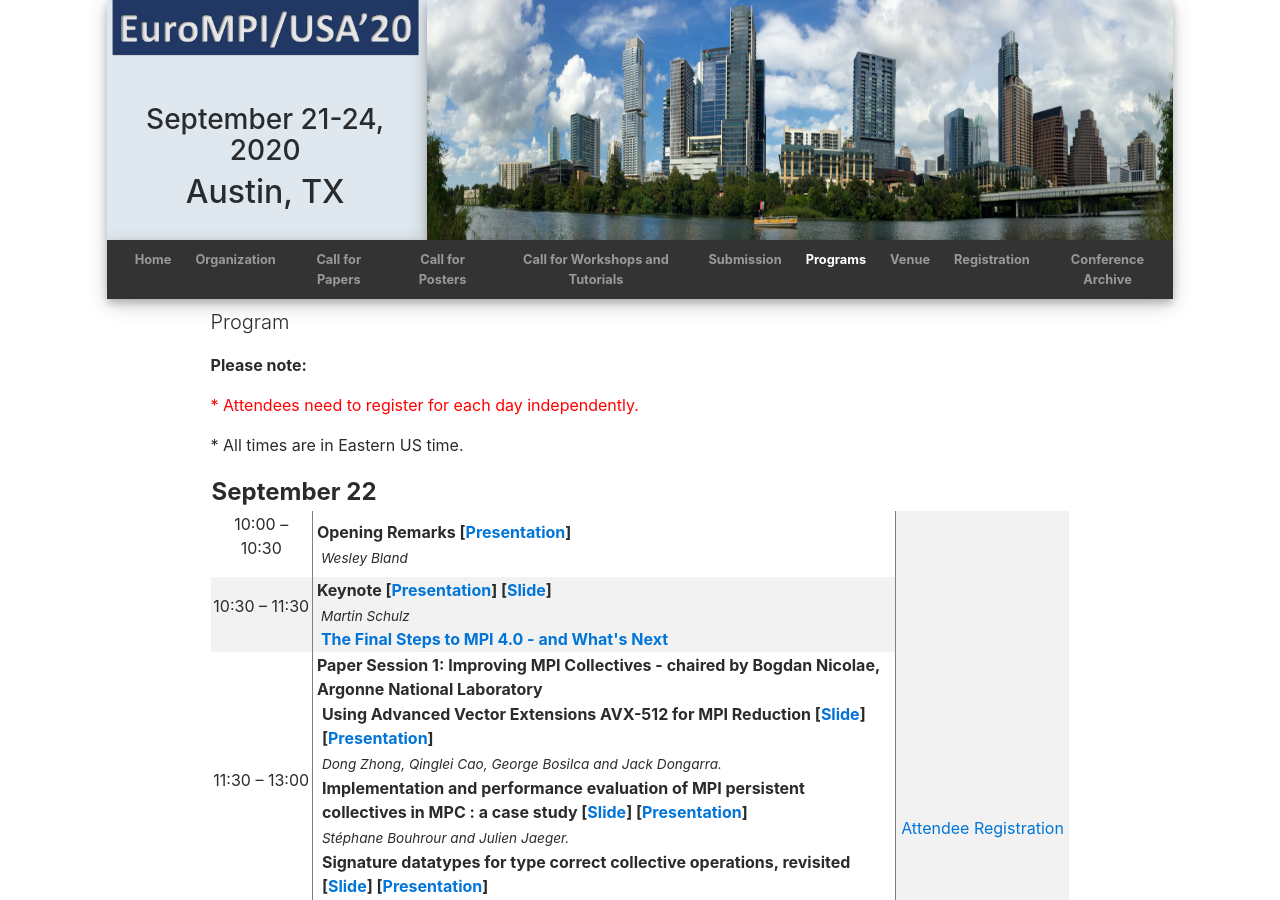
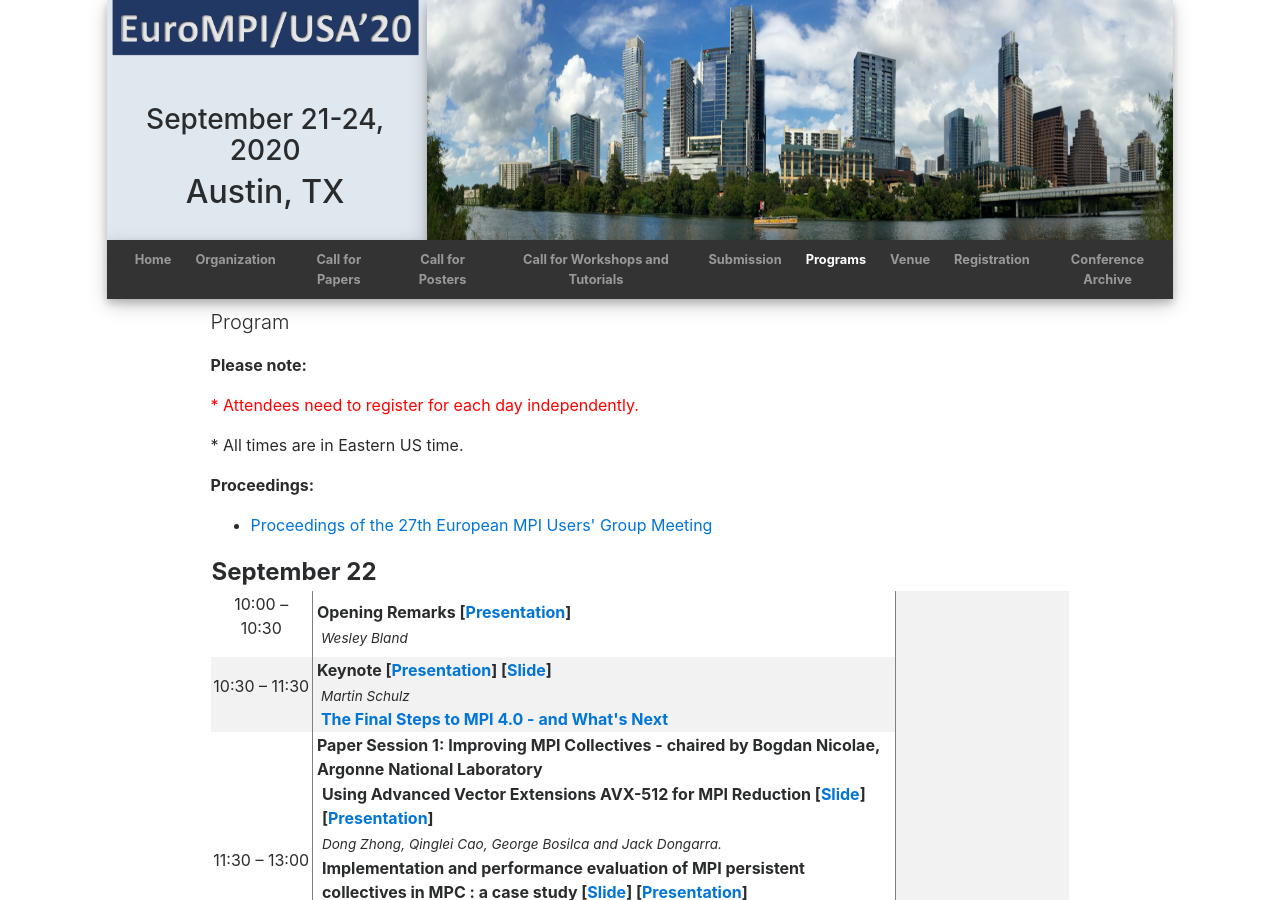
Before and after one commit to eurompi/eurompi.github.io, a Jekyll site: the page built from program.html, in a window 1280 px wide and 900 px high. Built offline with Jekyll 4.4.1, drawn with Linux system fonts in a browser that asks for light colours; nearby versions of some CDN libraries.

Commit message:
Add proceedings link

```diff
--- a/program.html
+++ b/program.html
@@ -12,6 +12,13 @@
       <p><strong>Please note:</strong> </p>
       <p> <font color="red">* Attendees need to register for each day independently.</font></p>
       <p> * All times are in Eastern US time.</p>
+      <p></p>
+      <p><strong>Proceedings:</strong> </p>
+      <ul>
+        <li>
+          <a href="https://dl.acm.org/doi/proceedings/10.1145/3416315" target="_blank">Proceedings of the 27th European MPI Users' Group Meeting</a>
+        </li>
+      </ul>
       <p></p>
       <p></p>
         <table class="program" style="border:0px;"><tbody>
```
